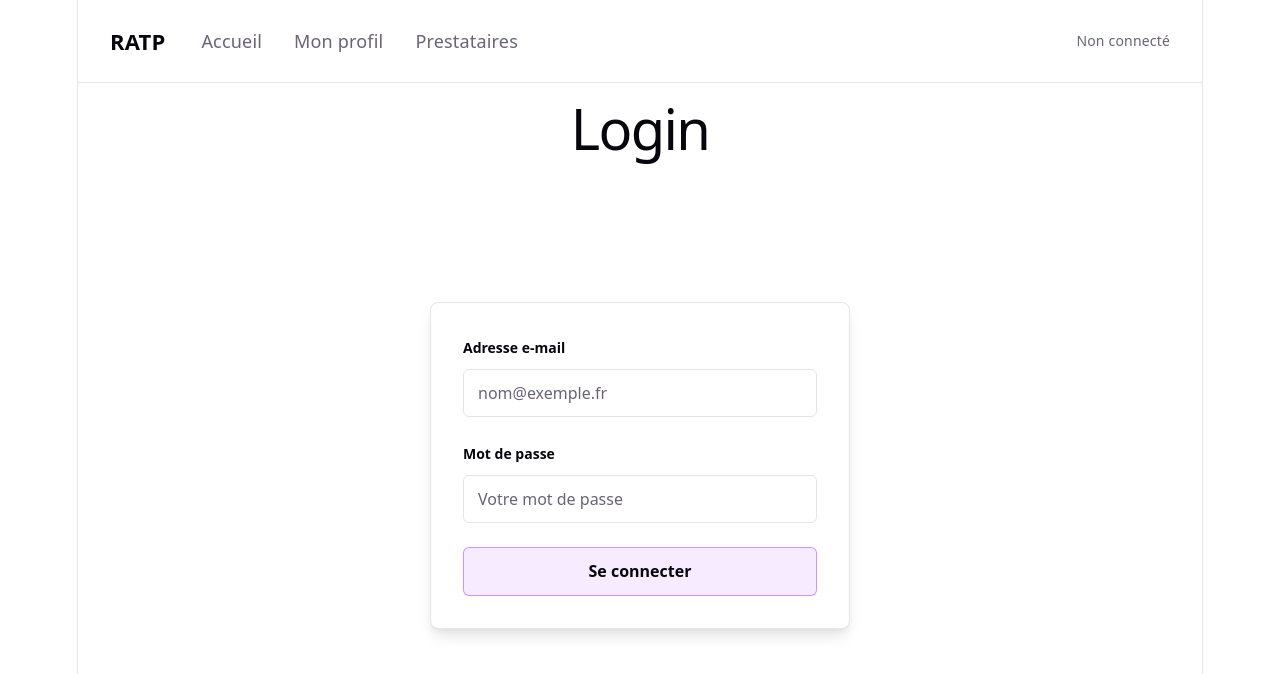
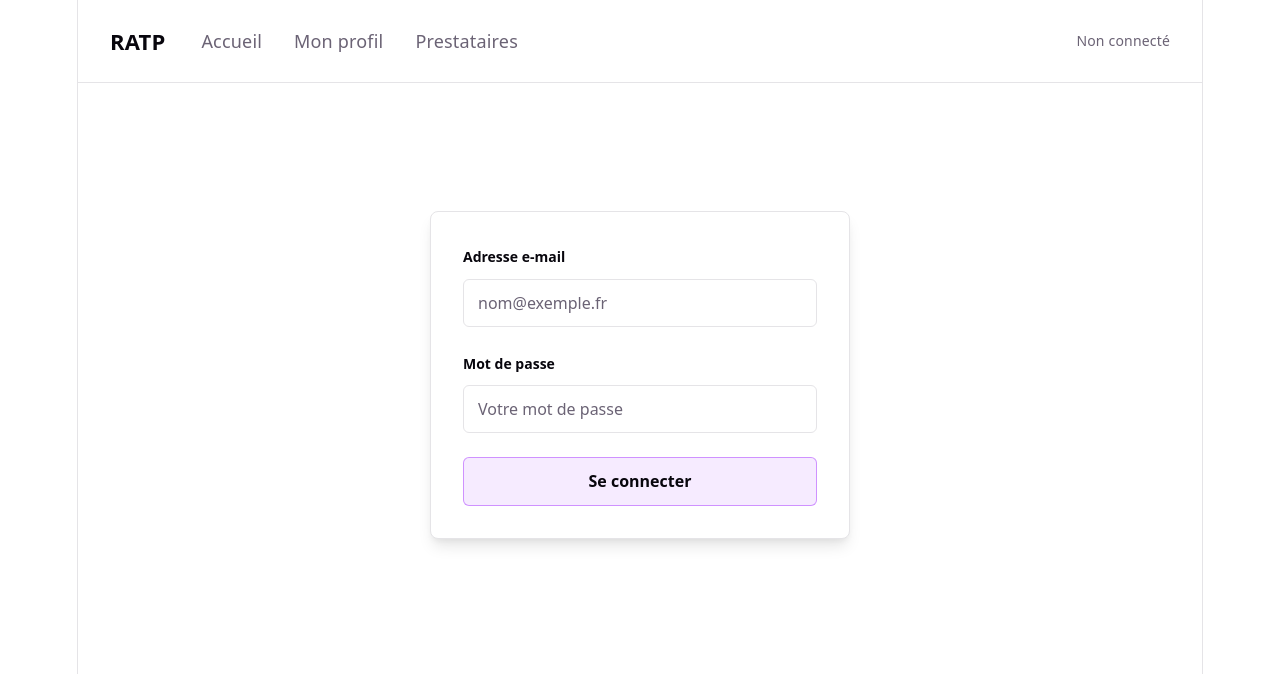
Before and after one commit to DrDriia/projet-fullstack-web-frontend-S7, a React (Vite) app: page /login in a window 1280 px wide. Shown: the top 674 px of the page. Built offline with nearby package versions, Linux system fonts and the light colour scheme.

Commit message:
Remove ugly title for page

```diff
--- a/src/components/common/Layout.tsx
+++ b/src/components/common/Layout.tsx
@@ -3,7 +3,7 @@ import { useUser } from "../../utils/context/useUser";
 import { useEffect } from "react";
 import { useNavigate } from "react-router-dom";
 
-function Layout({ title, children }: { title?: string, children: React.ReactNode }) {
+function Layout({ children }: { title?: string, children: React.ReactNode }) {
   const { user } = useUser();
   const navigate = useNavigate();
 
@@ -16,7 +16,6 @@ function Layout({ title, children }: { title?: string, children: React.ReactNode
   return (
     <>
       <Header />
-      <h1>{title}</h1>
       <div id="main-content" className="page-content" tabIndex={-1}>
         {children}
       </div>
```
